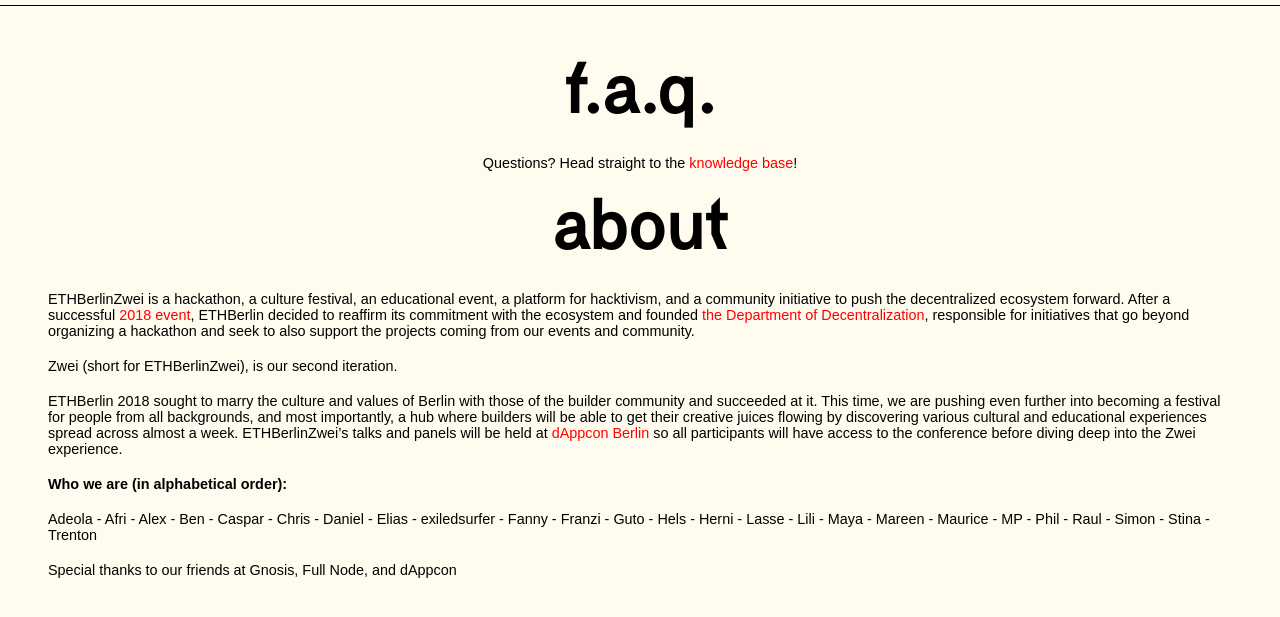
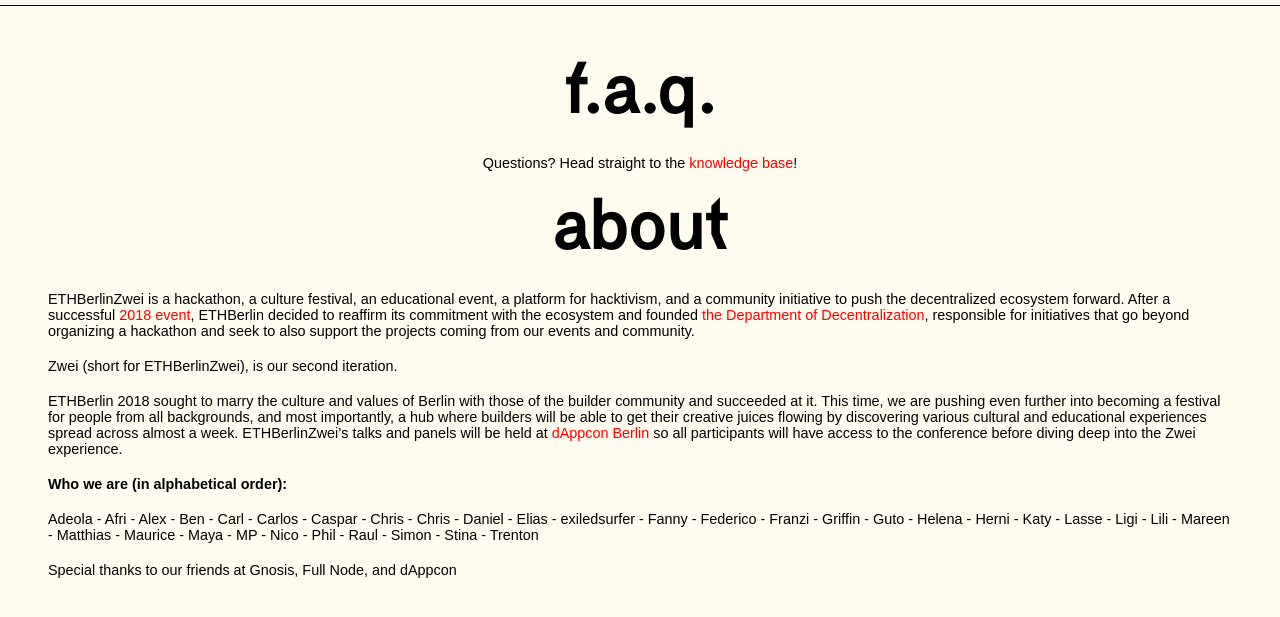
Before and after one commit to ethb3rlin/2, a website: page about.html in a window 1280 px wide. Shown: the part 177-794 px from the top of the page. Drawn offline with Linux system fonts and the light colour scheme.

Commit message:
update contributors

```diff
--- a/about.html
+++ b/about.html
@@ -133,7 +133,7 @@
                     ETHBerlinZwei’s talks and panels will be held at <a href="https://www.dappcon.io/" target="_blank">dAppcon Berlin</a>
                     so all participants will have access to the conference before diving deep into the Zwei experience.</h4>
 		        <h4><strong>Who we are (in alphabetical order):</strong><h4>
-		        <h4>Adeola - Afri - Alex - Ben - Caspar - Chris - Daniel - Elias - exiledsurfer - Fanny - Franzi - Guto - Hels - Herni - Lasse - Lili - Maya - Mareen - Maurice - MP - Phil - Raul - Simon - Stina - Trenton<h4>
+		        <h4>Adeola - Afri - Alex - Ben - Carl - Carlos - Caspar - Chris - Chris - Daniel - Elias - exiledsurfer - Fanny - Federico - Franzi - Griffin - Guto - Helena - Herni - Katy - Lasse - Ligi - Lili - Mareen - Matthias - Maurice - Maya - MP - Nico - Phil - Raul - Simon - Stina - Trenton<h4>
 
 		        <h4>Special thanks to our friends at Gnosis, Full Node, and dAppcon<h4>
                 <br>
```
